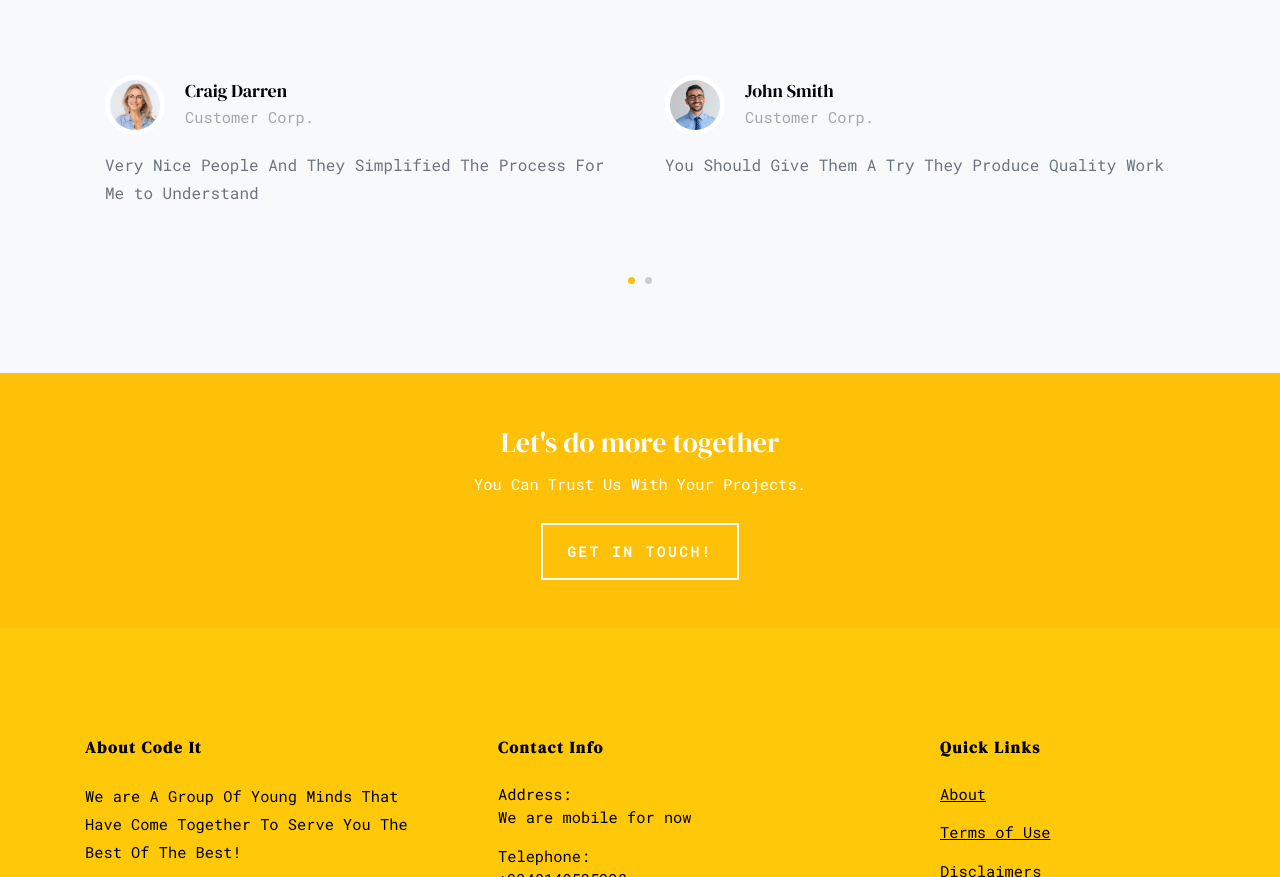
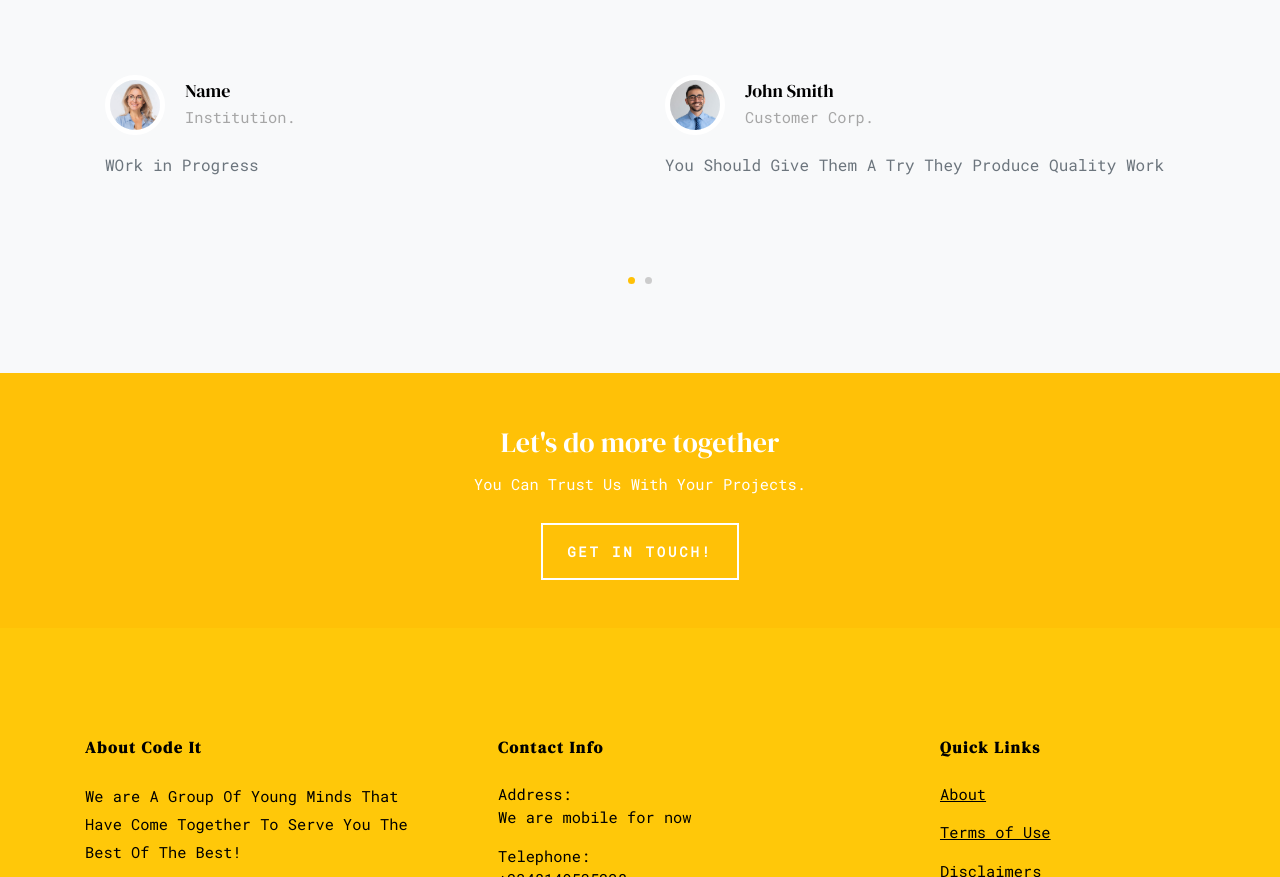
Before and after one commit to Johnniewhite/codeit-portfolio, a website: page index.html in a window 1280 px wide. Shown: the part 3767-4644 px from the top of the page. Drawn offline with nearby package versions, Linux system fonts and the light colour scheme; files whose address does not match are found by name.

Commit message:
Update index.html

```diff
--- a/index.html
+++ b/index.html
@@ -223,8 +223,8 @@
             <div class="vcard d-flex mb-3">
               <div class="image align-self-center"><img src="images/person_1.jpg" alt="Person here"></div>
               <div class="name-text align-self-center">
-                <h2 class="heading">Carl Smith</h2>
-                <span class="meta">Customer Corp.</span>
+                <h2 class="heading">Name</h2>
+                <span class="meta">Institution.</span>
               </div>
             </div>
             <div class="text">
@@ -240,13 +240,13 @@
             <div class="vcard d-flex mb-3">
               <div class="image align-self-center"><img src="images/person_2.jpg" alt="Person here"></div>
               <div class="name-text align-self-center">
-                <h2 class="heading">Craig Darren</h2>
-                <span class="meta">Customer Corp.</span>
+                <h2 class="heading">Name</h2>
+                <span class="meta">Institution.</span>
               </div>
             </div>
             <div class="text">
               <blockquote>
-                <p>Very Nice People And They Simplified The Process For Me to Understand</p>
+                <p>WOrk in Progress</p>
               </blockquote>
             </div>
           </div>
```
